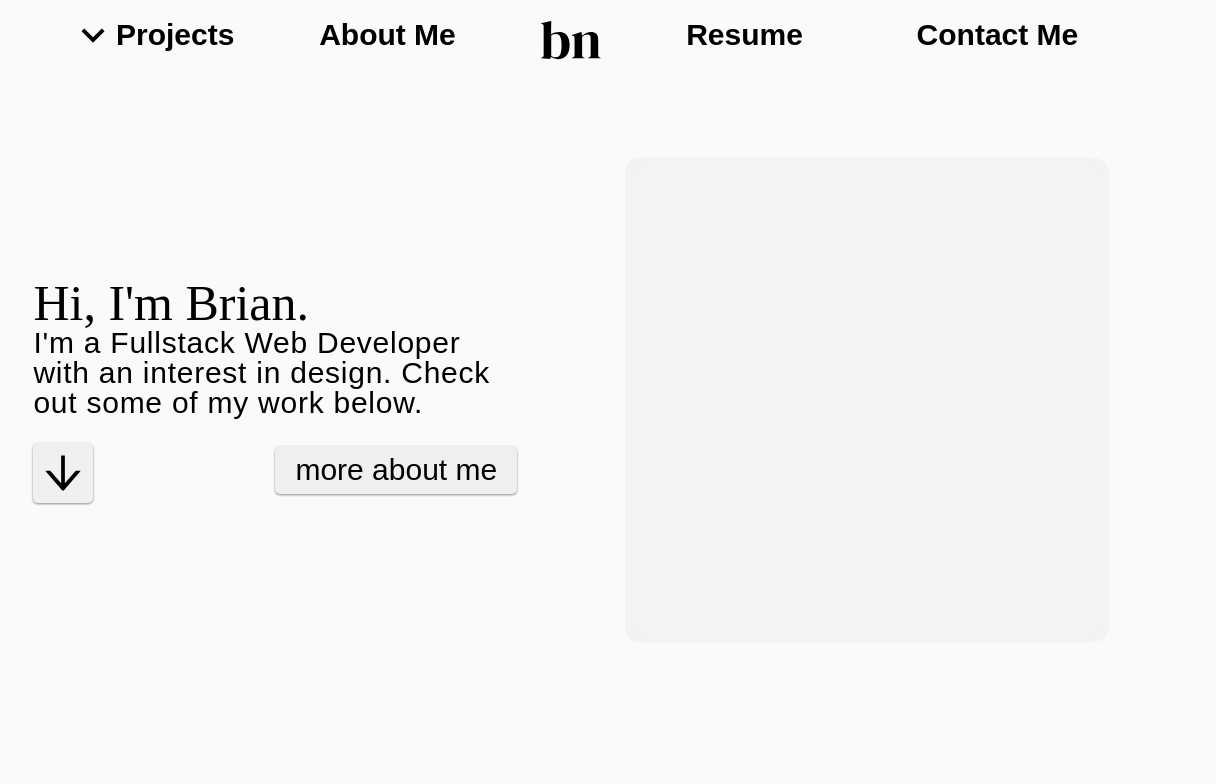
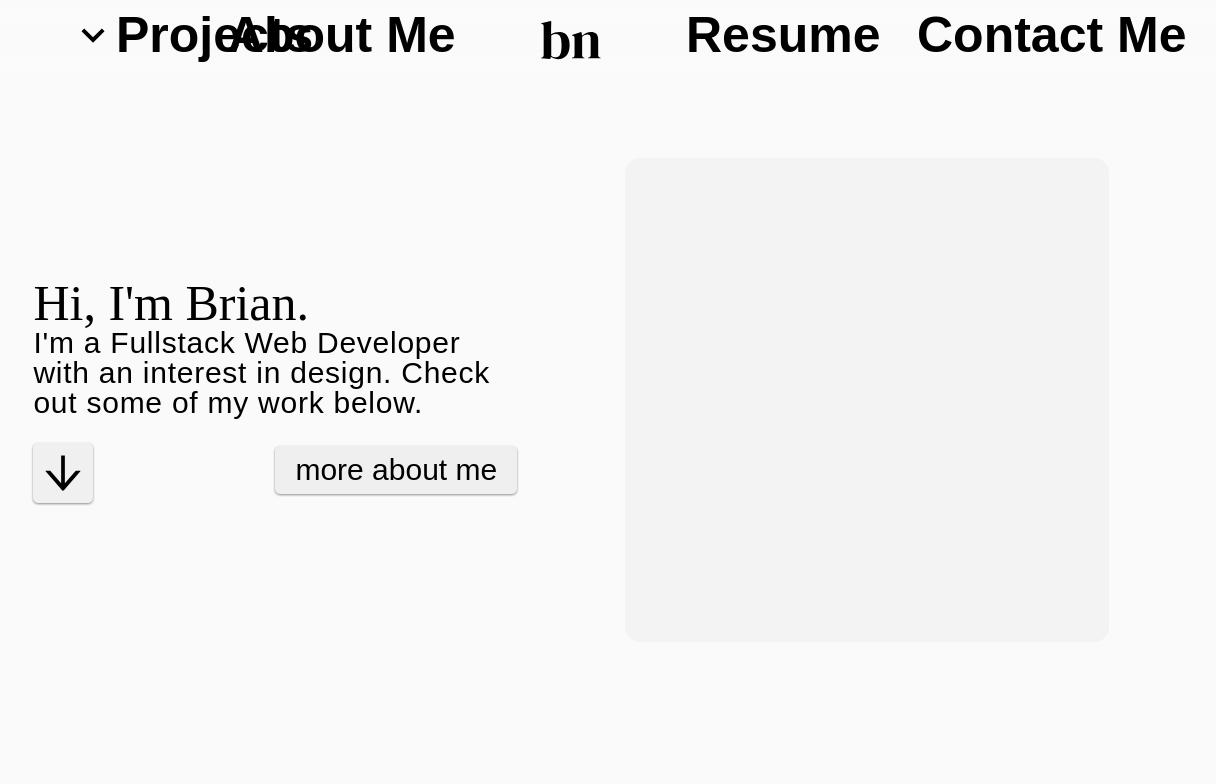
Before and after one commit to brian99na/portfolio, a React (Create React App) app: page /#/ in a window 1536 px wide. Shown: the top 784 px of the page, without its empty margins (197-1413 px from the left). Built offline with nearby package versions, Linux system fonts and the light colour scheme; a web font is replaced by a local one.

Commit message:
fixed homescreen desktop project slides

```diff
--- a/src/App.css
+++ b/src/App.css
@@ -43,6 +43,7 @@ button {
   padding: 10px;
   border-radius: 15px;
   font-size: 20px;
+  cursor: pointer;
 }
 
 .visible {
--- a/src/components/Header/header.css
+++ b/src/components/Header/header.css
@@ -246,6 +246,8 @@ h1 {
         pointer-events: all;
         background-color: transparent;
         backdrop-filter: blur(4px);
+        cursor: pointer;
+        transition: 0.5s ease;
     }
 
     .navHome {
@@ -267,20 +269,40 @@ h1 {
     .nav-links, .projects-drop-arrow {
         color: black;
         opacity: 1;
-        transform: translateY(0);
+        transform: rotate(0);
         pointer-events: all;
         width: 20%;
         padding: 0;
+        transition: 0.5s ease;
+        cursor:pointer;
+    }
+
+    .nav-links, .projects-drop-arrow:hover {
+        animation: arrowPop 1s cubic-bezier(0,.76,.14,.99);
     }
 
     .nav-links {
         width: 15%;
         pointer-events: auto;
+        white-space: nowrap;
     }
 
     .nav-links h1 {
         font-size: 30px;
         width: fit-content;
+        transition: 0.5s ease;
+        padding: 5px;
+        border-radius: 5px;
+    }
+
+    .nav-link-container .nav-links h1:hover {
+        background-color: rgb(240, 240, 240);
+        margin: 5px 10px;
+    }
+
+    .nav-link-container .projects-container .nav-links h1:hover {
+        margin: 0;
+        background-color: rgb(240, 240, 240);
     }
 
     .nav-resume{
@@ -326,7 +348,7 @@ h1 {
         width: fit-content;
         pointer-events: none;
         right: 0;
-        bottom: -220%;
+        bottom: -300%;
         border-radius: 15px;
         padding: 10px 10%;
         backdrop-filter: blur(15px);
@@ -377,3 +399,13 @@ h1 {
         transform: translateX(0);
     }
 }
+
+@keyframes arrowPop {
+    100%, 0% {
+        transform: translateY(0);
+    }
+
+    50% {
+        transform: translateY(-5px);
+    }
+}
--- a/src/components/Home/home.css
+++ b/src/components/Home/home.css
@@ -470,7 +470,7 @@
     }
 
     .project-0:hover, .project-3:hover, .project-1:hover, .project-2:hover {
-        filter: drop-shadow(0 0 6px rgb(175, 175, 175)) grayscale(1);
+        filter: drop-shadow(0 0 6px rgb(175, 175, 175)) grayscale(0.4);
     }
 
     .img-0 {
@@ -513,7 +513,7 @@
     }
 
     .project-title h1 {
-        font-size: 130px;
+        font-size: 100px;
     }
 
     .project-0:hover .project-title, .project-1:hover .project-title, .project-2:hover .project-title, .project-3:hover .project-title {
@@ -533,6 +533,25 @@
         padding: 10px;
         border: 1px solid rgb(235, 235, 235);
         border-radius: 5px;
+    }
+
+    .skills-container::-webkit-scrollbar {
+        height: 10px;
+    }
+
+    .skills-container::-webkit-scrollbar-track {
+        border-radius: 10px;
+        background-color: rgb(235, 235, 235);
+    }
+
+    .skills-container::-webkit-scrollbar-thumb {
+        background: url('../../images/overlay.png'), linear-gradient(90deg, rgba(167,220,226,1) 0%, rgb(240, 157, 193) 100%);;
+        border-radius: 10px;
+        transition: 1s ease;
+    }
+
+    .skills-container::-webkit-scrollbar-thumb:hover {
+
     }
 
     .skills {
```
